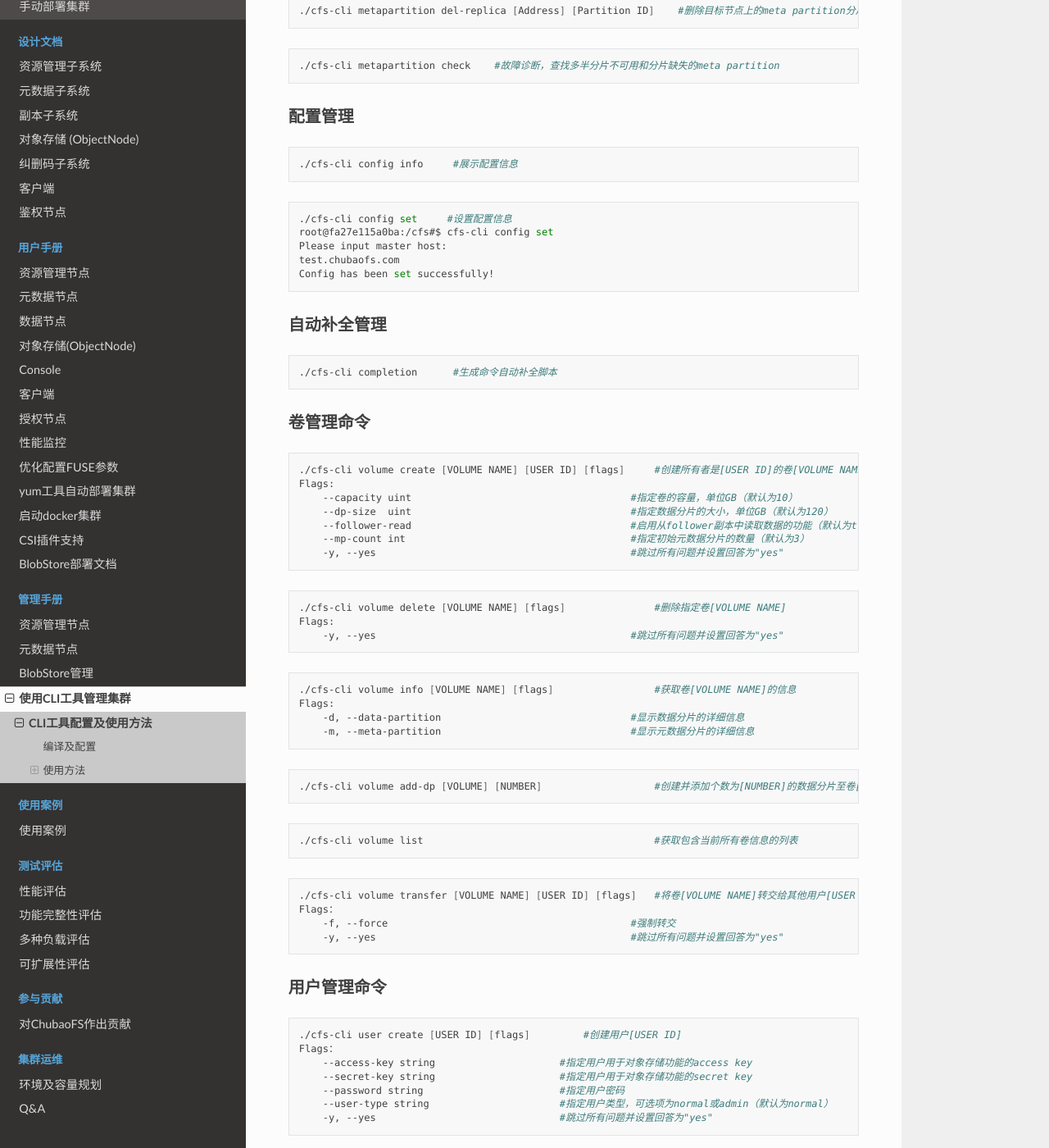
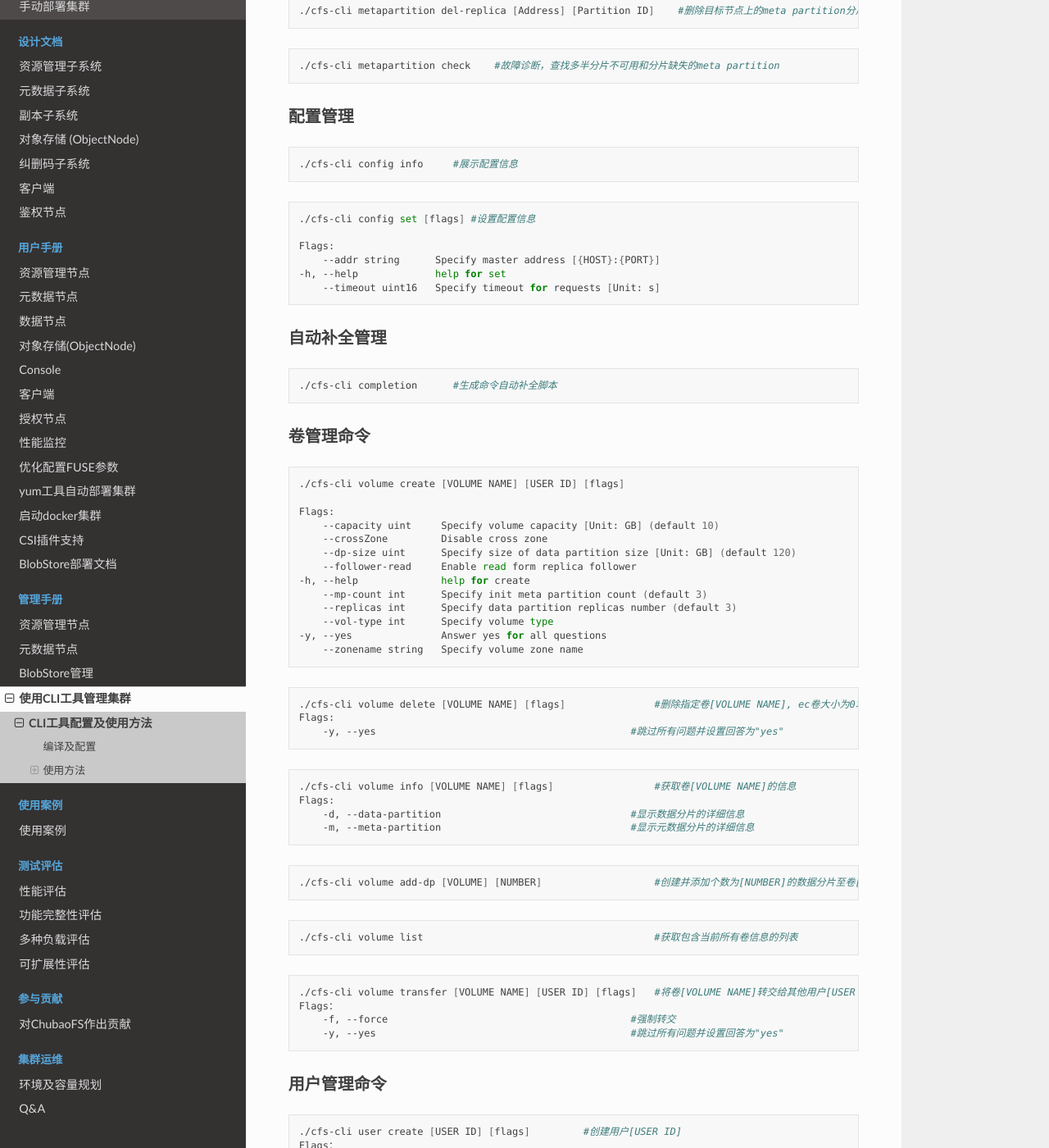
Before and after one commit to cubefs/docs-zh, a Sphinx documentation site: the page built from docs/source/admin-api/cli/cli.rst, in a window 1280 px wide and 1400 px high, scrolled down 2537 px. Shown: the whole window at 82% size. Built offline with Sphinx 7.4.7 and the Read the Docs theme 2.0.0, drawn with Linux system fonts in a browser that asks for light colours; some of the changed text lies outside the part shown.

Commit message:
docs: update some docs response to ec version
Signed-off-by: Victor1319 <834863182@qq.com>

```diff
--- a/docs/source/admin-api/cli/cli.rst
+++ b/docs/source/admin-api/cli/cli.rst
@@ -141,11 +141,12 @@ CLI主要分为六类管理命令：
 
 .. code-block:: bash
 
-    ./cfs-cli config set     #设置配置信息
-    root@fa27e115a0ba:/cfs#$ cfs-cli config set
-    Please input master host:
-    test.chubaofs.com
-    Config has been set successfully!
+    ./cfs-cli config set [flags] #设置配置信息
+
+    Flags:
+        --addr string      Specify master address [{HOST}:{PORT}]
+    -h, --help             help for set
+        --timeout uint16   Specify timeout for requests [Unit: s]
 
 
 自动补全管理
@@ -160,17 +161,23 @@ CLI主要分为六类管理命令：
 
 .. code-block:: bash
 
-    ./cfs-cli volume create [VOLUME NAME] [USER ID] [flags]     #创建所有者是[USER ID]的卷[VOLUME NAME]
+    ./cfs-cli volume create [VOLUME NAME] [USER ID] [flags]
+
     Flags:
-        --capacity uint                                     #指定卷的容量，单位GB（默认为10）
-        --dp-size  uint                                     #指定数据分片的大小，单位GB（默认为120）
-        --follower-read                                     #启用从follower副本中读取数据的功能（默认为true）
-        --mp-count int                                      #指定初始元数据分片的数量（默认为3）
-        -y, --yes                                           #跳过所有问题并设置回答为"yes"
+        --capacity uint     Specify volume capacity [Unit: GB] (default 10)
+        --crossZone         Disable cross zone
+        --dp-size uint      Specify size of data partition size [Unit: GB] (default 120)
+        --follower-read     Enable read form replica follower
+    -h, --help              help for create
+        --mp-count int      Specify init meta partition count (default 3)
+        --replicas int      Specify data partition replicas number (default 3)
+        --vol-type int      Specify volume type
+    -y, --yes               Answer yes for all questions
+        --zonename string   Specify volume zone name
 
 .. code-block:: bash
 
-    ./cfs-cli volume delete [VOLUME NAME] [flags]               #删除指定卷[VOLUME NAME]
+    ./cfs-cli volume delete [VOLUME NAME] [flags]               #删除指定卷[VOLUME NAME], ec卷大小为0才能删除
     Flags:
         -y, --yes                                           #跳过所有问题并设置回答为"yes"
 
@@ -236,25 +243,3 @@ CLI主要分为六类管理命令：
         --secret-key string                     #更新后的secret key取值
         --user-type string                      #更新后的用户类型，可选项为normal或admin
         -y, --yes                               #跳过所有问题并设置回答为"yes"
-
-
-兼容性测试
->>>>>>>>>>>>>>>>>>>>>>>>
-
-.. code-block:: bash
-
-    ./cfs-cli cptest meta [Snapshot Path] [Host] [Partition ID]         #meta data 兼容性测试
-    Parameters：
-            [Snapshot Path] string                     #快照文件存放路径
-            [Host] string                              #生成快照文件的MetaNode地址
-            [Partition ID] string                      #需要测试对比的meta partition ID
-例:
-    1. 使用旧版本server生成meta data, 停止meta data服务, 五分钟后会生成meta data快照数据, 然后拷贝快照文件到本地目录
-    2. 在本地机器执行 `cfs-cli cptest meta` 命令对刚刚拷贝的旧版本快照数据和线上的新数据对比验证
-
-    .. code-block:: bash
-
-        [Verify result]
-        All dentry are consistent
-        All inodes are consistent
-        All meta has checked
--- a/docs/source/admin-api/master/cluster.rst
+++ b/docs/source/admin-api/master/cluster.rst
@@ -40,7 +40,7 @@
 
    curl -v "http://10.196.59.198:17010/cluster/freeze?enable=true"
 
-如果启用了冻结集群功能,卷就不再自动地创建数据分片。
+如果启用了冻结集群功能,卷就不再自动地创建数据分片，也不能手动创建分片。
 
 .. csv-table:: 参数列表
    :header: "参数", "类型", "描述"
--- a/docs/source/admin-api/master/meta-partition.rst
+++ b/docs/source/admin-api/master/meta-partition.rst
@@ -9,7 +9,11 @@
    curl -v "http://10.196.59.198:17010/metaPartition/create?name=test&start=10000"
 
 
-手动切分元数据分片，如果卷的最大的元数据分片 **inode** 的范围是 ``[0, end)`` ， **end** 大于 **start** 参数，原来最大的元数据分片的inode范围变为 ``[0, start]`` ，新创建的元数据分片的范围是 ``[start+1,end)`` 。
+手动切分元数据分片，如果卷的最大的元数据分片 **inode** 的范围是 ``[begin, end)``:
+若**start** 大于 **begin** 小于 **end** 参数，原来最大的元数据分片的inode范围变为 ``[begin, start]`` ，新创建的元数据分片的范围是 ``[start+1,end)`` ;
+若 **start** 小于 **begin**, max为当前分片上最大的inode编号，则inode范围变为 ``[begin,  max+16777216]`` ，新创建的元数据分片的范围是 ``[start+16777217,end)`` ;
+若 **start** 大于 **end**, max为当前分片上最大的inode编号，则inode范围变为 ``[begin,  start]`` ，新创建的元数据分片的范围是 ``[start, +inf)`` ;
+*注意：start过大会导致单个分片上inode过大，占用较大内存*
 
 .. csv-table:: 参数列表
    :header: "参数", "类型", "描述"
--- a/docs/source/admin-api/master/user.rst
+++ b/docs/source/admin-api/master/user.rst
@@ -17,7 +17,7 @@ ChubaoFS将卷的 **Owner** 字段看作一个用户ID。例如，创建卷时Ow
 .. csv-table:: body参数列表
    :header: "参数", "类型", "描述", "取值范围", "是否必需", "默认值"
 
-   "id", "string", "用户ID", "由字母、数字及下划线组成，不超过20个字符", "是", "无"
+   "id", "string", "用户ID", "由字母、数字及下划线组成，不超过21个字符", "是", "无"
    "pwd", "string", "用户密码", "无限制", "否", "``ChubaoFSUser``"
    "ak", "string", "用于对象存储功能的Access Key", "由16位字母及数字组成", "否", "系统随机生成"
    "sk", "string","用于对象存储功能的Secret Key", "由32位字母及数字组成", "否", "系统随机生成"
--- a/docs/source/admin-api/master/volume.rst
+++ b/docs/source/admin-api/master/volume.rst
@@ -25,7 +25,6 @@ ChubaoFS以 **Owner** 参数作为用户ID。在创建卷时，如果集群中
    "followerRead", "bool", "允许从follower读取数据", "否", "false"
    "crossZone", "bool", "是否跨区域，如设为true，则不能设置zoneName参数", "否", "false"
    "zoneName", "string", "指定区域", "否", "如果crossZone设为false，则默认值为default"
-   "enableToken", "bool", "是否开启token控制读写权限", "否", "false"
 
 删除
 -------------
@@ -161,6 +160,7 @@ ChubaoFS以 **Owner** 参数作为用户ID。在创建卷时，如果集群中
    :header: "参数", "类型", "描述"
 
    "name", "string", "卷名称"
+   "version", "int", "卷版本，0：副本卷， 1：ec-卷，默认0-副本卷，访问ec卷必填"
 
 响应示例
 
```
Also changed, not shown: other parts of docs/source/admin-api/cli/cli.rst (+2 -2 lines).
